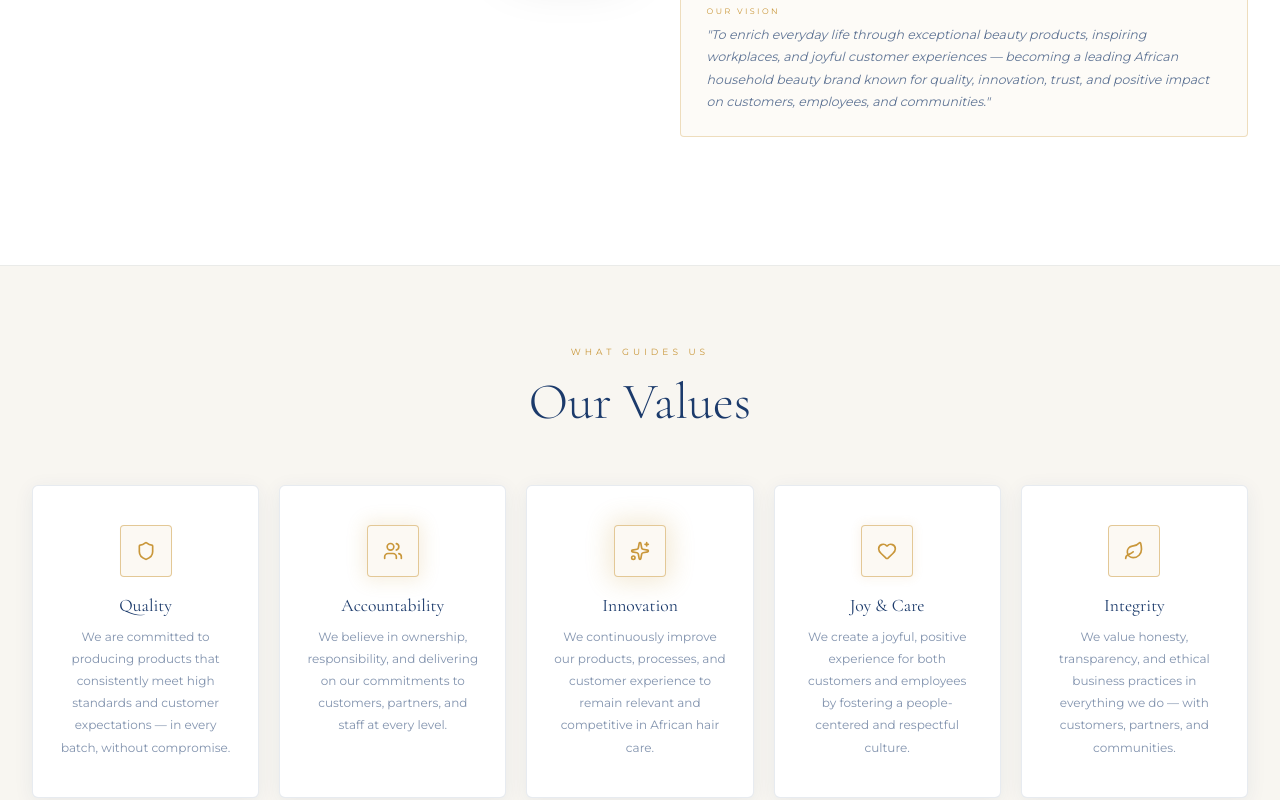
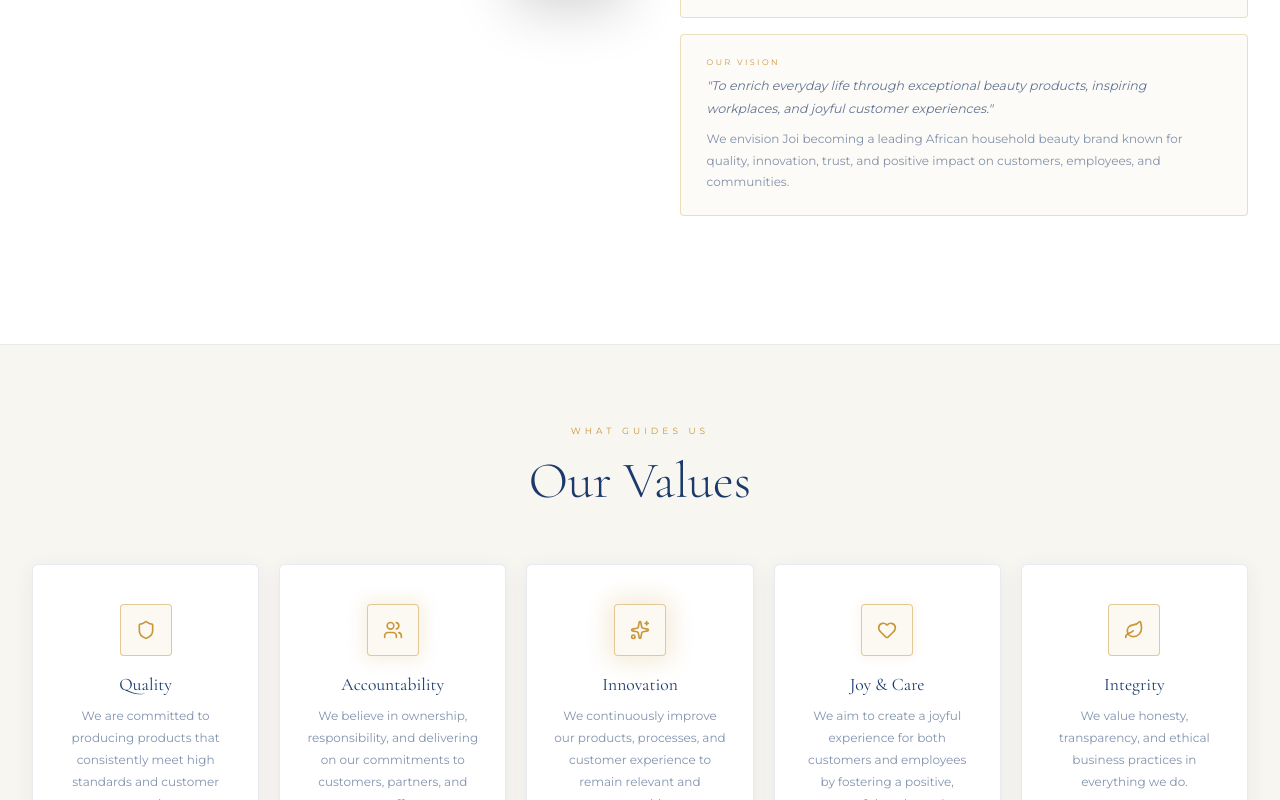
Before and after one commit to brian-the-hacker/joy_beauty_shop, a React (Vite) app: page /about in a window 1280 px wide. Shown: the part 2060-2860 px from the top of the page. Built offline with nearby package versions, Linux system fonts and the light colour scheme.

Commit message:
ipdating about page

```diff
--- a/src/pages/About.jsx
+++ b/src/pages/About.jsx
@@ -71,11 +71,11 @@ const stats = [
 ]
 
 const values = [
-  { icon: Shield,   title: 'Quality',       desc: 'We are committed to producing products that consistently meet high standards and customer expectations — in every batch, without compromise.' },
-  { icon: Users,    title: 'Accountability', desc: 'We believe in ownership, responsibility, and delivering on our commitments to customers, partners, and staff at every level.' },
-  { icon: Sparkles, title: 'Innovation',     desc: 'We continuously improve our products, processes, and customer experience to remain relevant and competitive in African hair care.' },
-  { icon: Heart,    title: 'Joy & Care',     desc: 'We create a joyful, positive experience for both customers and employees by fostering a people-centered and respectful culture.' },
-  { icon: Leaf,     title: 'Integrity',      desc: 'We value honesty, transparency, and ethical business practices in everything we do — with customers, partners, and communities.' },
+  { icon: Shield,   title: 'Quality',       desc: 'We are committed to producing products that consistently meet high standards and customer expectations.' },
+  { icon: Users,    title: 'Accountability', desc: 'We believe in ownership, responsibility, and delivering on our commitments to customers, partners, and staff.' },
+  { icon: Sparkles, title: 'Innovation',     desc: 'We continuously improve our products, processes, and customer experience to remain relevant and competitive.' },
+  { icon: Heart,    title: 'Joy & Care',     desc: 'We aim to create a joyful experience for both customers and employees by fostering a positive, respectful, and people-centered culture.' },
+  { icon: Leaf,     title: 'Integrity',      desc: 'We value honesty, transparency, and ethical business practices in everything we do.' },
 ]
 
 const processSteps = [
@@ -133,7 +133,6 @@ export default function About() {
         <div style={{ position:'absolute', inset:0, background:'linear-gradient(to bottom,transparent 50%,#fff 100%)' }} />
         <DarkOrbs />
         <div style={{ position:'relative', zIndex:2, textAlign:'center', padding:'9rem 1.2rem 3rem', maxWidth:820 }}>
-          {/* Logo — top center, white surface */}
           {/* Hero centre logo */}
           <div style={{ display:'flex', justifyContent:'center', marginBottom:20, marginTop:'-15rem', opacity:0, animation:'fadeIn 1s ease .1s forwards' }}>
             <div style={{
@@ -257,13 +256,25 @@ export default function About() {
               Today, Joi manufactures a growing range of hair food, styling, and scalp care products — each held to consistent quality standards across every batch. We believe quality should be repeatable, not occasional. That's why our manufacturing process is built around systems, not shortcuts. We're building something bigger than a product line — we're building the kind of brand that sits on the shelf in every home across Africa, trusted, familiar, and loved.
             </p>
             <div style={{ display:'grid', gap:16 }}>
+              {/* Mission */}
               <div style={{ padding:'1.4rem 1.6rem', border:`1px solid rgba(201,151,58,.3)`, background:'rgba(201,151,58,.04)', borderRadius:4 }}>
                 <div style={{ fontSize:8, letterSpacing:'.3em', textTransform:'uppercase', color:GOLD_D, marginBottom:8 }}>Our Mission</div>
-                <p style={{ color:'rgba(27,58,107,.7)', fontSize:12.5, lineHeight:1.8, fontStyle:'italic' }}>"To manufacture high-quality and affordable beauty and personal care products that bring joy, confidence, and satisfaction to everyday consumers."</p>
+                <p style={{ color:'rgba(27,58,107,.7)', fontSize:12.5, lineHeight:1.8, fontStyle:'italic', marginBottom:8 }}>
+                  "To manufacture high-quality and affordable beauty and personal care products that bring joy, confidence, and satisfaction to everyday consumers."
+                </p>
+                <p style={{ color:'rgba(27,58,107,.55)', fontSize:12, lineHeight:1.8, margin:0 }}>
+                  We are committed to creating products that combine quality, consistency, accessibility, and a positive customer experience.
+                </p>
               </div>
+              {/* Vision */}
               <div style={{ padding:'1.4rem 1.6rem', border:`1px solid rgba(201,151,58,.3)`, background:'rgba(201,151,58,.04)', borderRadius:4 }}>
                 <div style={{ fontSize:8, letterSpacing:'.3em', textTransform:'uppercase', color:GOLD_D, marginBottom:8 }}>Our Vision</div>
-                <p style={{ color:'rgba(27,58,107,.7)', fontSize:12.5, lineHeight:1.8, fontStyle:'italic' }}>"To enrich everyday life through exceptional beauty products, inspiring workplaces, and joyful customer experiences — becoming a leading African household beauty brand known for quality, innovation, trust, and positive impact on customers, employees, and communities."</p>
+                <p style={{ color:'rgba(27,58,107,.7)', fontSize:12.5, lineHeight:1.8, fontStyle:'italic', marginBottom:8 }}>
+                  "To enrich everyday life through exceptional beauty products, inspiring workplaces, and joyful customer experiences."
+                </p>
+                <p style={{ color:'rgba(27,58,107,.55)', fontSize:12, lineHeight:1.8, margin:0 }}>
+                  We envision Joi becoming a leading African household beauty brand known for quality, innovation, trust, and positive impact on customers, employees, and communities.
+                </p>
               </div>
             </div>
           </div>
```
